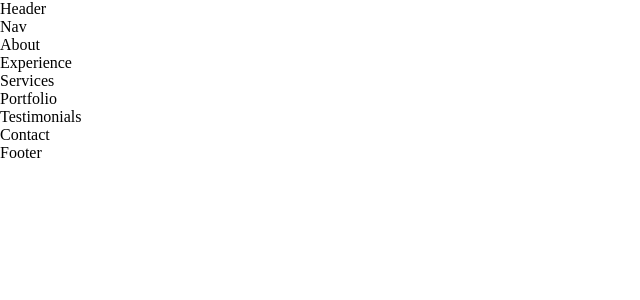
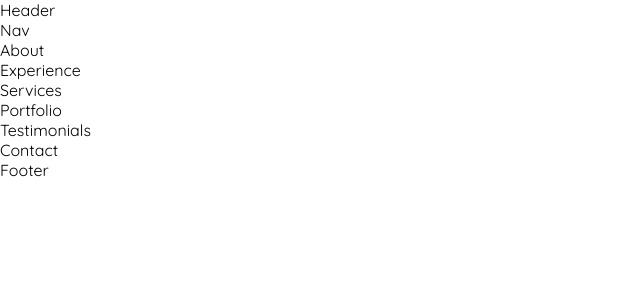
Before and after one commit to StyngerBee/the-new-portfolio, a React (Create React App) app: page / in a window 1280 px wide. Shown: the top 300 px of the page, without its empty margins (0-640 px from the left). Built offline with nearby package versions, Linux system fonts and the light colour scheme.

Commit message:
added font

```diff
--- a/src/assets/css/index.css
+++ b/src/assets/css/index.css
@@ -1,3 +1,5 @@
+@import url('https://fonts.googleapis.com/css2?family=Quicksand:wght@300;400;500;600&display=swap');
+
 *{
     margin: 0;
     padding: 0;
@@ -15,4 +17,20 @@
     --color-primary-variant: #FFEE32;
     --color-white: white;
     --color-light: #D6D6D6;
+
+    --container-width-lg: 75%;
+    --container-width-md: 86%;
+    --container-width-sm: 90%;
 }
+
+html {
+    scroll-behavior: smooth;
+}
+
+::-webkit-scrollbar {
+    display: none;
+}
+
+body {
+    font-family: 'Quicksand', sans-serif;
+}
```
